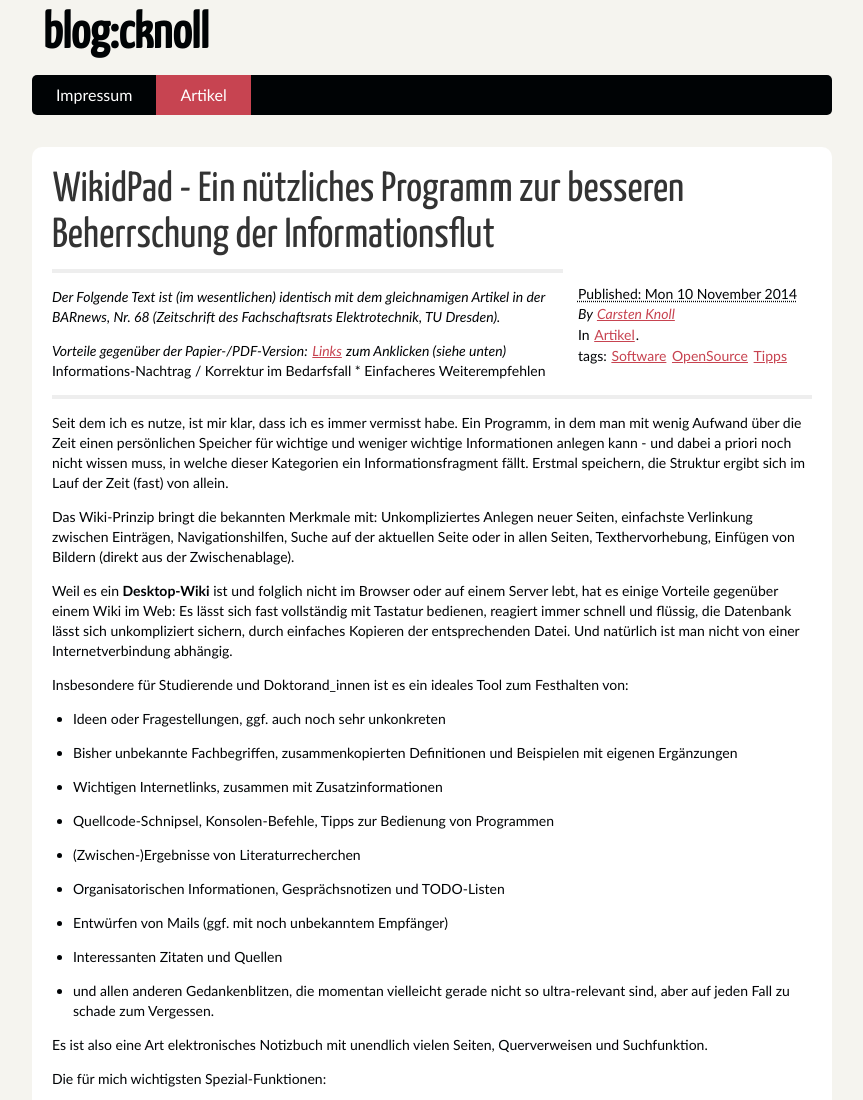
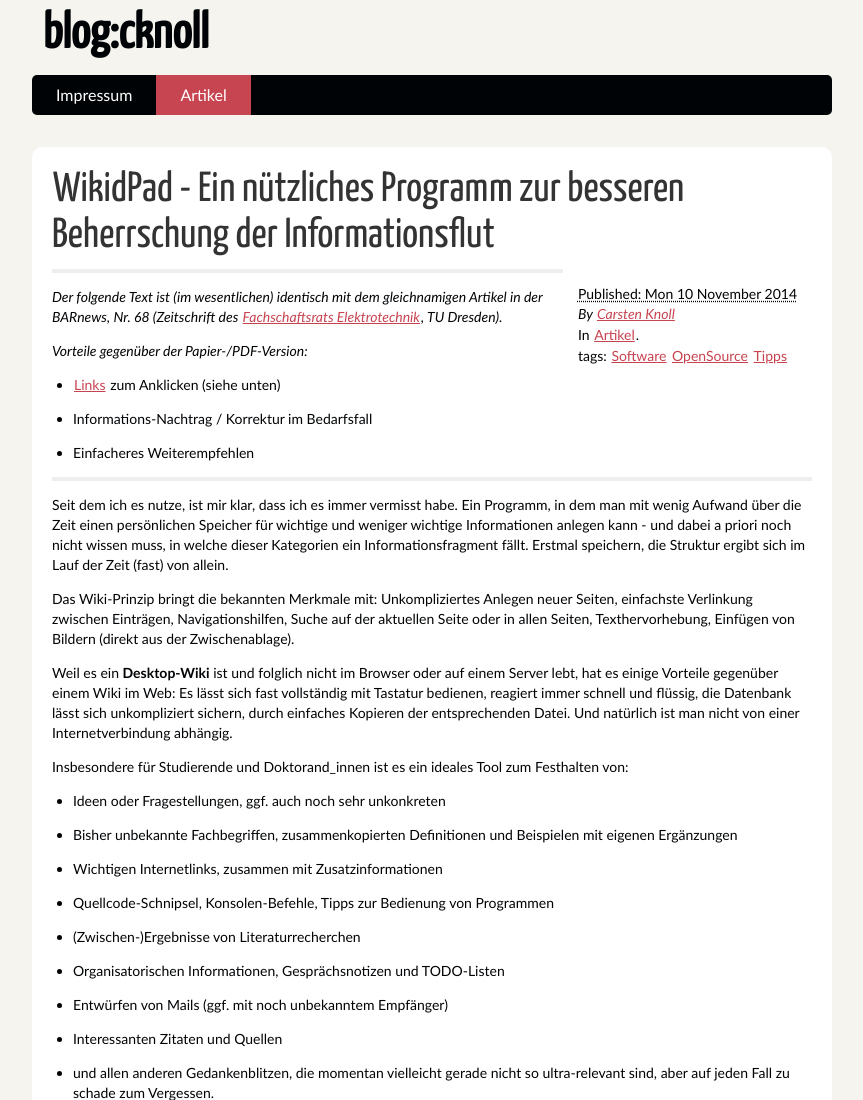
Before and after one commit to cknoll/cknoll.github.io, a plain HTML site: page wikidpad.html in a window 1280 px wide. Shown: the top 1100 px of the page, without its empty margins (208-1071 px from the left). Drawn offline with Linux system fonts and the light colour scheme.

Commit message:
Korrekturen

```diff
--- a/wikidpad.html
+++ b/wikidpad.html
@@ -38,12 +38,21 @@
 <p>In <a href="/category/artikel.html">Artikel</a>. </p>
 <p>tags: <a href="/tag/software.html">Software</a> <a href="/tag/opensource.html">OpenSource</a> <a href="/tag/tipps.html">Tipps</a> </p>
 </footer><!-- /.post-info -->      <hr />
-<p><em>Der Folgende Text ist (im wesentlichen) identisch mit dem gleichnamigen Artikel
-in der BARnews, Nr. 68 (Zeitschrift des Fachschaftsrats Elektrotechnik, TU Dresden).</em></p>
-<p><em>Vorteile gegenüber der Papier-/PDF-Version:</em>
-<em> <a href="#links">Links</a> zum Anklicken (siehe unten)
-</em> Informations-Nachtrag / Korrektur im Bedarfsfall
-* Einfacheres Weiterempfehlen</p>
+<p><em>Der folgende Text ist (im wesentlichen) identisch mit dem gleichnamigen Artikel
+in der BARnews, Nr. 68 (Zeitschrift des <a href="http://www.fsret.de/">Fachschaftsrats Elektrotechnik</a>,
+TU Dresden).</em></p>
+<p><em>Vorteile gegenüber der Papier-/PDF-Version:</em></p>
+<ul>
+<li>
+<p><a href="#links">Links</a> zum Anklicken (siehe unten)</p>
+</li>
+<li>
+<p>Informations-Nachtrag / Korrektur im Bedarfsfall</p>
+</li>
+<li>
+<p>Einfacheres Weiterempfehlen</p>
+</li>
+</ul>
 <hr />
 <p>Seit dem ich es nutze, ist mir klar, dass ich es immer vermisst habe. Ein Programm, in dem man mit wenig Aufwand über die Zeit einen persönlichen Speicher für wichtige und weniger wichtige Informationen anlegen kann - und dabei a priori noch nicht wissen muss, in welche dieser Kategorien ein Informationsfragment fällt. Erstmal speichern, die Struktur ergibt sich im Lauf der Zeit (fast) von allein.</p>
 <p>Das Wiki-Prinzip bringt die bekannten Merkmale mit: Unkompliziertes Anlegen neuer Seiten, einfachste Verlinkung zwischen Einträgen, Navigationshilfen, Suche auf der aktuellen Seite oder in allen Seiten, Texthervorhebung, Einfügen von Bildern (direkt aus der Zwischenablage).</p>
```
Also changed, not shown: pages/impressum.html (+1 -0 lines), tag/software.html (+15 -6 lines), tag/tipps.html (+15 -6 lines).
